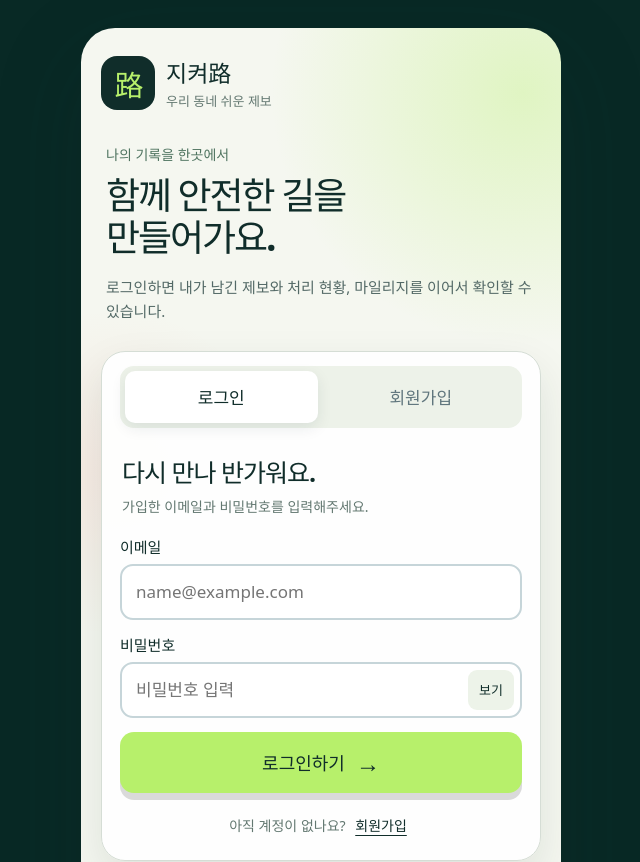
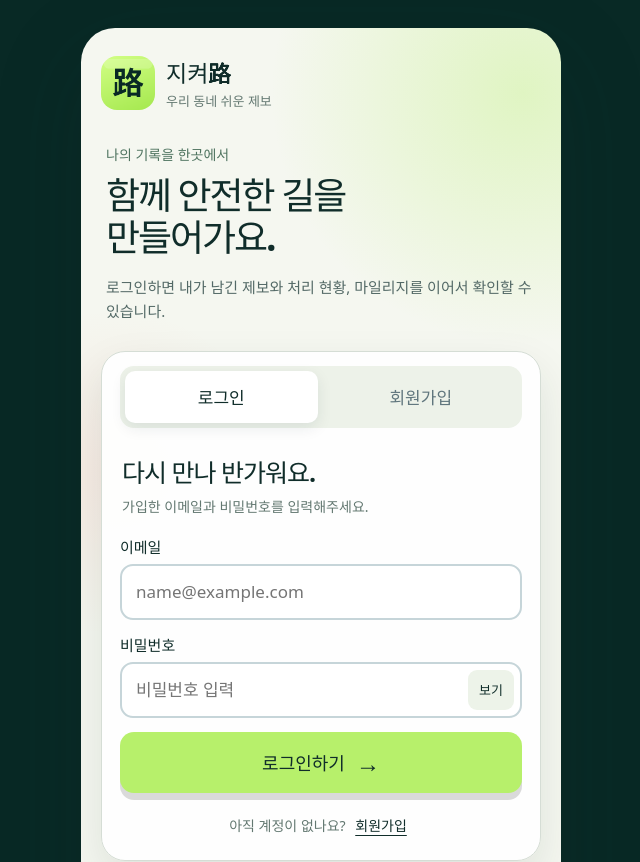
Before and after one commit to yaniyaabi/jikeoro-senior-app-proto, a React (Vite) app: page / in a window 1280 px wide. Shown: the top 862 px of the page, without its empty margins (319-959 px from the left). Built offline with nearby package versions, Linux system fonts and the light colour scheme.

Commit message:
Use bold PNG mark across app branding

```diff
--- a/src/App.tsx
+++ b/src/App.tsx
@@ -74,6 +74,11 @@ const riskDetails: Record<string, { name: string; help: string; symbol: string }
 };
 
 const iconPath = (file: string) => `${import.meta.env.BASE_URL}icons/${file}`;
+const appIconPath = `${import.meta.env.BASE_URL}icon-v2-192.png`;
+
+function BrandName() {
+  return <>지켜<span className="brand-hanja">路</span></>;
+}
 
 const REWARD_EXCHANGE_MINIMUM = 10_000;
 const REWARD_FORM_URL = "https://docs.google.com/forms/d/e/1FAIpQLSd6PApYqiWa-HbE5LyGA8bKAecQshSCMu38oAD6E1xlUOWRVQ/viewform";
@@ -759,8 +764,8 @@ function App() {
   const launchScreen = showLaunch ? (
     <div className="launch-screen" role="status" aria-label="지켜로 앱을 시작합니다">
       <div className="launch-brand">
-        <span className="launch-symbol" aria-hidden="true">路</span>
-        <div className="launch-name"><strong>지켜路</strong><span>JIKEORO</span></div>
+        <img className="launch-symbol" src={appIconPath} alt="" />
+        <div className="launch-name"><strong><BrandName /></strong><span>JIKEORO</span></div>
         <i aria-hidden="true" />
         <p>우리 동네 보행안전 지도</p>
       </div>
@@ -774,7 +779,7 @@ function App() {
         {launchScreen}
         <div className="phone-app auth-phone">
           <main className="app-auth-page">
-            <div className="app-auth-brand"><span>路</span><div><strong>지켜路</strong><small>우리 동네 쉬운 제보</small></div></div>
+            <div className="app-auth-brand"><img src={appIconPath} alt="" /><div><strong><BrandName /></strong><small>우리 동네 쉬운 제보</small></div></div>
             <section className="app-auth-intro">
               <p>나의 기록을 한곳에서</p>
               <h1>함께 안전한 길을<br />만들어가요.</h1>
@@ -809,8 +814,8 @@ function App() {
       <div className="phone-app">
         <header className="app-header">
           <button className="brand-button" onClick={() => navigate("home")} aria-label="지켜로 홈">
-            <span className="brand-symbol">路</span>
-            <span><strong>지켜路</strong><small>쉬운 제보</small></span>
+            <img className="brand-symbol" src={appIconPath} alt="" />
+            <span><strong><BrandName /></strong><small>쉬운 제보</small></span>
           </button>
           <div className="header-tools">
             <button onClick={speakPage} aria-label={speaking ? "읽어주기 중지" : "현재 화면 전체 읽어주기"}><span>{speaking ? "■" : "♬"}</span> {speaking ? "읽기 중지" : "읽어주기"}</button>
--- a/src/styles.css
+++ b/src/styles.css
@@ -29,10 +29,10 @@ button:focus-visible, input:focus-visible, textarea:focus-visible { outline: 4px
 .launch-screen::before { width: 340px; height: 340px; }
 .launch-screen::after { width: 500px; height: 500px; animation-delay: .62s; }
 .launch-brand { position: relative; z-index: 1; display: flex; flex-direction: column; align-items: center; }
-.launch-symbol { width: 78px; height: 78px; border-radius: 20px; display: grid; place-items: center; background: radial-gradient(circle, var(--lime) 0 65%, transparent 66%), #082925; color: var(--navy); font: 900 39px Georgia, serif; text-indent:3px; box-shadow: 0 0 0 1px rgba(255,255,255,.06), 0 18px 45px rgba(0,0,0,.28); transform: scale(.3) rotate(-14deg); opacity: 0; animation: launch-mark .7s .12s cubic-bezier(.2,.9,.28,1.28) forwards; }
+.launch-symbol { width: 78px; height: 78px; border-radius: 20px; display: block; object-fit: cover; box-shadow: 0 0 0 1px rgba(255,255,255,.06), 0 18px 45px rgba(0,0,0,.28); transform: scale(.3) rotate(-14deg); opacity: 0; animation: launch-mark .7s .12s cubic-bezier(.2,.9,.28,1.28) forwards; }
 .launch-name { height: 57px; margin-top: 18px; overflow: hidden; display: flex; flex-direction: column; align-items: center; gap: 2px; }
 .launch-name strong { font-size: 29px; line-height: 1.1; letter-spacing: -.05em; transform: translateY(54px); animation: launch-rise .58s .66s cubic-bezier(.2,.8,.25,1) forwards; }
-.launch-name span { color: #a9c5ba; font-size: 9px; font-weight: 900; letter-spacing: .25em; opacity: 0; animation: launch-soft-in .4s 1.02s ease forwards; }
+.launch-name>span { color: #a9c5ba; font-size: 9px; font-weight: 900; letter-spacing: .25em; opacity: 0; animation: launch-soft-in .4s 1.02s ease forwards; }
 .launch-brand>i { display: block; width: 0; height: 3px; margin-top: 11px; border-radius: 99px; background: var(--lime); animation: launch-line .48s .9s ease-out forwards; }
 .launch-brand>p { margin: 11px 0 0; color: #d8e5df; font-size: 13px; font-weight: 800; letter-spacing: .08em; opacity: 0; transform: translateY(8px); animation: launch-soft-in .55s 1.1s ease forwards; }
 .launch-screen>small { position: absolute; bottom: max(31px, env(safe-area-inset-bottom)); color: #83a49a; font-size: 11px; font-weight: 750; letter-spacing: .06em; opacity: 0; animation: launch-soft-in .5s 1.3s ease forwards; }
@@ -48,7 +48,7 @@ button:focus-visible, input:focus-visible, textarea:focus-visible { outline: 4px
 .auth-phone { padding-bottom: 0; background: radial-gradient(circle at 92% 7%,rgba(183,240,107,.34),transparent 26%),radial-gradient(circle at 7% 48%,rgba(255,102,84,.09),transparent 25%),var(--canvas); }
 .app-auth-page { min-height: calc(100vh - 56px); padding: 27px 20px 35px; }
 .app-auth-brand { display: flex; align-items: center; gap: 11px; color: var(--ink); }
-.app-auth-brand>span { width: 54px; height: 54px; border-radius: 16px; background: var(--ink); color: var(--lime); display: grid; place-items: center; font: 900 29px Georgia,serif; text-indent:2px; }
+.app-auth-brand>img { width: 54px; height: 54px; border-radius: 16px; display: block; object-fit: cover; }
 .app-auth-brand>div { display: flex; flex-direction: column; gap: 2px; }
 .app-auth-brand strong { font-size: 23px; }
 .app-auth-brand small { color: var(--muted); font-size: 13px; font-weight: 800; }
@@ -80,9 +80,10 @@ button:focus-visible, input:focus-visible, textarea:focus-visible { outline: 4px
 .app-auth-note { margin: 20px 8px 0; color: #62777e; font-size: 12px; line-height: 1.6; text-align: center; }
 .app-header { height: 92px; padding: 17px 18px; display: flex; align-items: center; justify-content: space-between; gap: 12px; color: var(--ink); background: rgba(245,247,240,.96); border-bottom: 1px solid #dbe3d8; }
 .brand-button { border: 0; background: transparent; color: inherit; padding: 0; display: flex; align-items: center; gap: 10px; cursor: pointer; text-align: left; }
-.brand-symbol { width: 52px; height: 52px; border-radius: 16px; display: grid; place-items: center; background: var(--ink); color: var(--lime); font: 900 28px Georgia, serif; text-indent:2px; }
+.brand-symbol { width: 52px; height: 52px; border-radius: 16px; display: block; object-fit: cover; }
 .brand-button>span:last-child { display: flex; flex-direction: column; gap: 2px; }
 .brand-button strong { font-size: 22px; letter-spacing: -.04em; }
+.brand-hanja { font-weight: 1000; -webkit-text-stroke: .35px currentColor; text-shadow: .35px 0 currentColor,-.35px 0 currentColor,0 .35px currentColor,0 -.35px currentColor; }
 .brand-button small { font-size: 13px; color: var(--muted); font-weight: 800; }
 .header-tools { display: flex; gap: 7px; }
 .header-tools button { min-width: 57px; min-height: 53px; border: 1px solid #ccd7ce; border-radius: 12px; background: white; color: var(--ink); font-size: 11px; font-weight: 900; cursor: pointer; display: flex; flex-direction: column; align-items: center; justify-content: center; gap: 3px; }
@@ -589,6 +590,6 @@ html[data-contrast="high"] .history-list article { border-width: 2px; }
 @media (prefers-reduced-motion: reduce) {
   * { scroll-behavior: auto!important; transition: none!important; animation: none!important; }
   .launch-screen { opacity: 1; }
-  .launch-symbol, .launch-name strong, .launch-name span, .launch-brand>p, .launch-screen>small { opacity: 1; transform: none; }
+  .launch-symbol, .launch-name strong, .launch-name>span, .launch-brand>p, .launch-screen>small { opacity: 1; transform: none; }
   .launch-brand>i { width: 112px; }
 }
```
